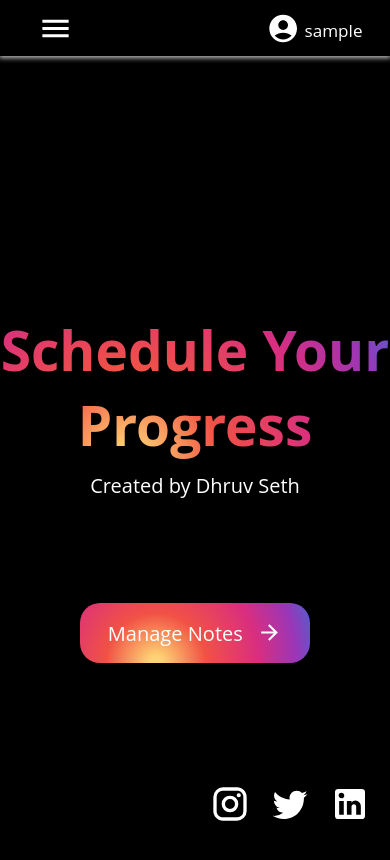
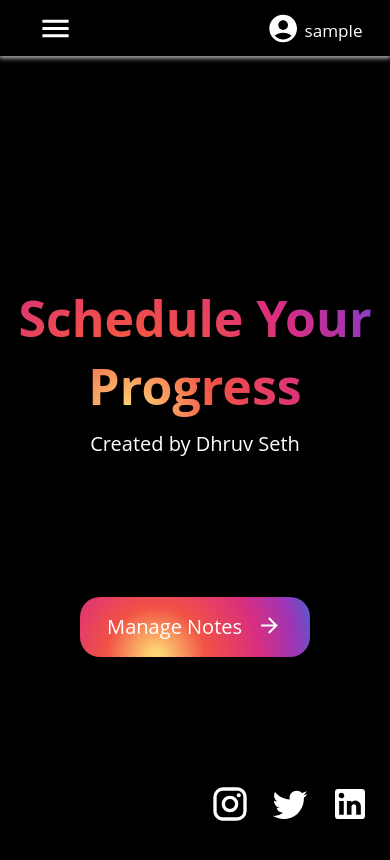
Before and after one commit to DhruvSeth18/TaskApp, a React (Create React App) app: page /intro in a window 390 px wide. Shown: the top 860 px of the page. Built offline with nearby package versions, Linux system fonts and the light colour scheme; sample sign-in values are in the browser's storage.

Commit message:
Correct Responsiveness

```diff
--- a/src/components/login/login.jsx
+++ b/src/components/login/login.jsx
@@ -338,13 +338,13 @@ const Login = ({ open, setLog }) => {
     return (
         <>{openSig ?
             <Dialog maxWidth={true} onClose={handleClose} open={open}>
-                <LoginBox sx={{ width: {xs:'320px', sm: '600px', md: '700px' }, height: { sm: '380px', xs: '440px' }, paddingTop: { xs: '15px', sm: '0px' }, display: { sm: 'flex' } }}>
+                <LoginBox sx={{ width: {xs:'320px', sm: '600px', md: '700px' },minHeight:'350px',maxHeight:'440px',height:{sm:'350px',xs:'420px'}, paddingTop: { xs: '15px', sm: '0px' }, display: { sm: 'flex' } }}>
                     <Box sx={{ width: { sm: '40%' }, display: 'flex', justifyContent: 'center', alignItems: 'center' }}>
                         <LoginTypography variant="p">Login</LoginTypography>
                     </Box>
                     <LoginEntry sx={{ width: { sm: '60%' }, height: { sm: '100%' } }}>
                         <Box style={{ display: 'flex', flexDirection: 'column', gap: '30px', width: '100%', justifyContent: 'center' }}>
-                            <Box style={{ display: 'flex', flexDirection: 'column', gap: '10px', paddingBottom: '20px' }}>
+                            <Box style={{ display: 'flex', flexDirection: 'column', gap: '10px', }}>
                                 <EditTypography value={loginUser.username} error={loginUsername} variant="standard" name="username" label="Enter Username" sx={{ input: { color: "white" }, "label": { color: "white" } }} onChange={(e) => { OnLoginInputChange(e) }} onKeyDown={handleEnterKeyLogin} ></EditTypography>
                                 <EditTypography value={loginUser.password} error={loginPassword} variant="standard" name="password" type="password" label="Enter password" sx={{ input: { color: "white" }, "label": { color: "white" } }} onChange={(e) => { OnLoginInputChange(e) }} onKeyDown={handleEnterKeyLogin} ></EditTypography>
                                 {errorMessage && <Box style={{ width: '100%', display: 'flex', justifyContent: 'center', alignItems: 'center' }}><ErrorTypography style={{ color: 'crimson' }} variant="p">{errorMessage}</ErrorTypography></Box>}
@@ -362,13 +362,13 @@ const Login = ({ open, setLog }) => {
             </Dialog>
             :
             <Dialog maxWidth={true} open={open} onClose={handleClose}>
-                <SignBox sx={{ width: {xs:'320px',sm: '600px', md: '700px' }, height: { sm: '380px', xs: '480px' }, paddingTop: { xs: '15px', sm: '0px' }, display: { sm: 'flex' } }}>
+                <SignBox sx={{ width: {xs:'320px', sm: '600px', md: '700px' },minHeight:'350px',maxHeight:'440px',height:{sm:'350px',xs:'440px'}, paddingTop: { xs: '15px', sm: '0px' }, display: { sm: 'flex' } }}>
                     <Box sx={{ width: { sm: '40%' }, display: 'flex', justifyContent: 'center', alignItems: 'center' }}>
                         <LoginTypography variant="p">Sign Up</LoginTypography>
                     </Box>
                     <LoginEntry sx={{ width: { sm: '60%' }, height: { sm: '100%' } }}>
                         <Box style={{ display: 'flex', flexDirection: 'column', gap: '5px', width: '100%', justifyContent: 'center' }}>
-                            <Box style={{ display: 'flex', flexDirection: 'column', gap: '5px', paddingBottom: '20px' }}>
+                            <Box style={{ display: 'flex', flexDirection: 'column', gap: '5px'}}>
                                 <EditTypography error={signUsername} variant="standard" onChange={(e) => { OnSignInputChange(e); }} name="username" label="Enter Username" sx={{ input: { color: "white" }, "label": { color: "white" } }} onKeyDown={handleEnterKeySign}></EditTypography>
                                 <EditTypography error={signEmail} variant="standard" onChange={(e) => { OnSignInputChange(e); }} name="email" label="Enter Email" sx={{ input: { color: "white" }, "label": { color: "white" } }} onKeyDown={handleEnterKeySign}></EditTypography>
                                 <EditTypography error={signPassword} variant="standard" onChange={(e) => { OnSignInputChange(e); }} name="password" type="password" label="Enter Password" sx={{ input: { color: "white" }, "label": { color: "white" } }} onKeyDown={handleEnterKeySign}></EditTypography>
@@ -376,7 +376,7 @@ const Login = ({ open, setLog }) => {
                                 {signMessage && <Box style={{ width: '100%', display: 'flex', justifyContent: 'center', alignItems: 'center' }}><ErrorTypography style={{ color: 'lime' }} variant="p">{signMessage}</ErrorTypography></Box>}
                             </Box>
                             <SignButtonBox> <EditButton style={{ marginTop: "10px" }} onClick={SignUp} variant="outlined" > Sign Up </EditButton> </SignButtonBox>
-                            <SignButtonBox><EditButton style={{ marginTop: "10px", backgroundColor: "white", border: "1px solid #7F27FF", color: '#7F27FF' }} onClick={openLogIn} variant="outlined" > Account Existed</EditButton> </SignButtonBox>
+                            <SignButtonBox><EditButton style={{ marginTop: "10px", backgroundColor: "white", border: "1px solid #7F27FF", color: 'black' }} onClick={openLogIn} variant="outlined" > Account Existed</EditButton> </SignButtonBox>
                         </Box>
                     </LoginEntry>
                 </SignBox>
--- a/src/components/main/Intro.jsx
+++ b/src/components/main/Intro.jsx
@@ -21,20 +21,17 @@ const ChangeP = styled('p')`
     margin-top:10px;
 `
 const AnimateGrid = styled(Box)`
-    position:absolute;
-    left:50%;
     min-width:380px;
-    width:100%;
-    transform: translate(-50%, -50%);
     animation: fadeInFromBottom 1s forwards;
+    position:relative;
     @keyframes fadeInFromBottom {
         0%{
-            top:55%;
             opacity: 0;
+            top:50px;
         }
         100%{
-            top:48%;
             opacity:1;
+            top:0px;
         }
     }
 `
@@ -73,7 +70,7 @@ const EditLinkedInIcon = styled(LinkedInIcon)`
     }
 `
 const ScrollTrack = styled(Box)`
-    height:3.5px;
+    height:4.5px;
     position:fixed;
     left:0px;
     width:100%;
@@ -94,20 +91,18 @@ const ScrollTrack = styled(Box)`
 const TransferNotes = styled(Box)`
     background: rgb(34,193,195);
     background: radial-gradient(circle at 33% 100%, #fed373 4%, #f15245 30%, #d92e7f 62%, #9b36b7 85%, #515ecf);
-    position:absolute;
-    left:50%;
-    top:75%;
-    transform: translate(-50%, -50%);
     animation: fadeIn 1s forwards;
+    position:relative;
+    top:140px;
     cursor:pointer;
     @keyframes fadeIn {
         0%{
-            left:45%;
             opacity: 0;
+            right:100px;
         }
         100%{
-            left:50%;
             opacity:1;
+            right:0px;
         }
     }
 `
@@ -135,11 +130,13 @@ const Intro = () => {
         <>
             <ScrollTrack sx={{top:{sm:'64px',xs:'56px'}}}></ScrollTrack>
             <Grid container style={{backgroundColor:'black'}}>
-                <Grid style={{height: '100vh'}} item>
+                <Grid style={{minHeight: '800px', height:'800px',width:'100%',display:'flex',justifyContent:'center',alignItems:'center'}} item>
+                    <Box style={{maxWidth:{sm:'400px',xs:'350px'}}}>
                         <AnimateGrid style={{ display: 'flex',flexDirection:'column',justifyContent: 'center', alignItems: 'center'}}>
-                        <ChangeH2 sx={{textAlign:'center',fontSize:{sm:'80px'}}} >Schedule Your Progress</ChangeH2>
+                            <ChangeH2 sx={{textAlign:'center',fontSize:{xs:'50px',sm:'65px'}}} >Schedule Your Progress</ChangeH2>
                             <ChangeP>Created by Dhruv Seth</ChangeP>
                         </AnimateGrid>
+                        <Box style={{width:'100%',display:'flex',justifyContent:'center',alignItems:'center'}}>
                             {
                                 username && <TransferNotes onClick={()=>{navigate(`/user/${username}`)}} style={{width:'230px',borderRadius:'20px',color:'white',display:'flex',justifyContent:'center',alignItems:'center',height:'60px',backgroundColor:'cyan'}}>
                                 <Box style={{display:'flex',fontSize:'20px',gap:'15px'}}>
@@ -148,6 +145,9 @@ const Intro = () => {
                                 </Box>
                             </TransferNotes>
                             }
+                        </Box>
+
+                    </Box>
                 </Grid>
             </Grid>
             <Box style={{padding:'20px',position:'fixed',bottom:'0px',right:'0px',display:'flex',gap:'20px'}}>
```
Lines whose indentation alone changed are shown as unchanged.
